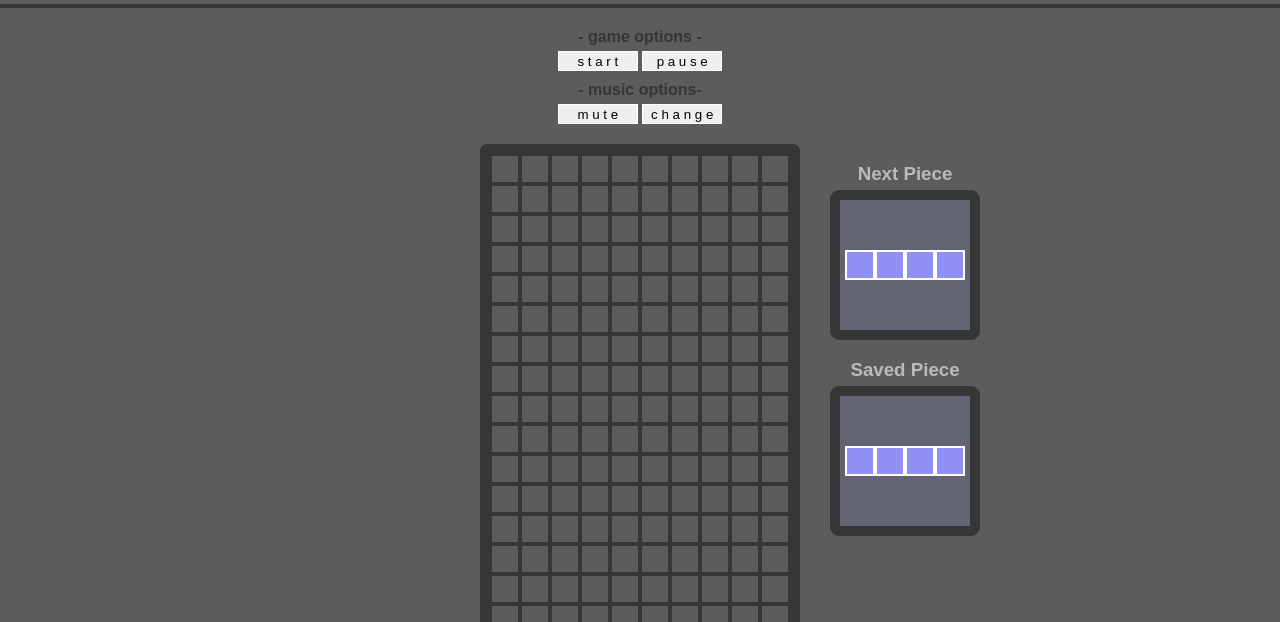
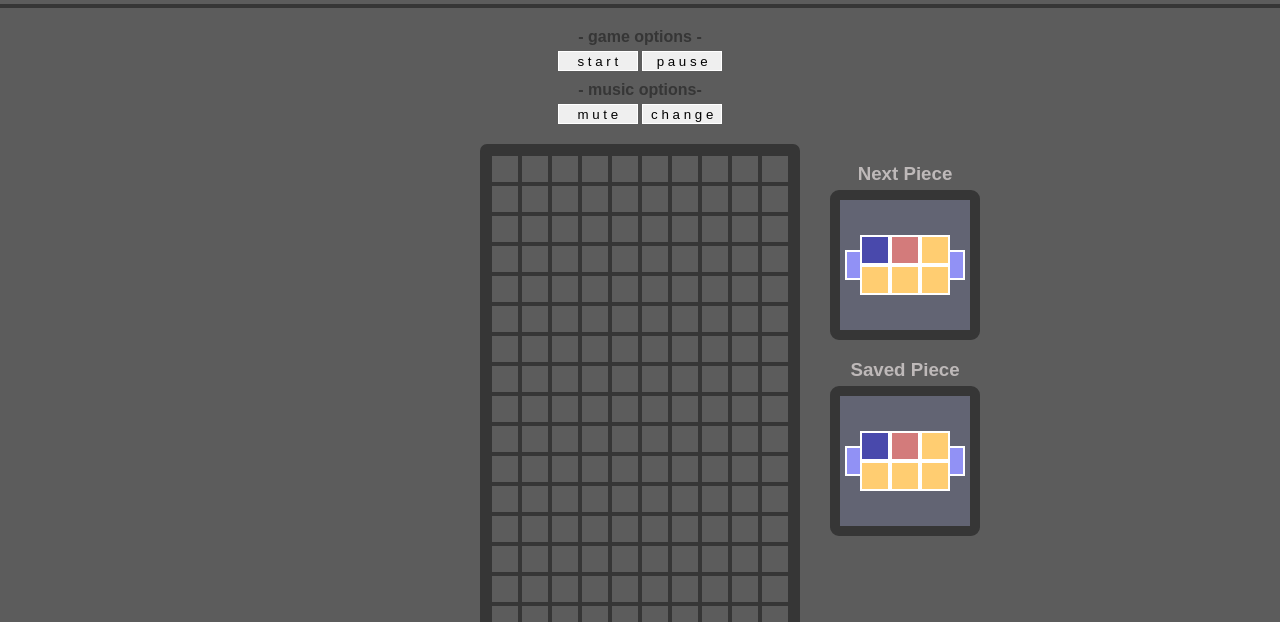
Before and after one commit to lk340/PokeBlox, a website built with webpack: page index.html in a window 1280 px wide. Shown: the part 178-800 px from the top of the page. Built offline with nearby package versions, Linux system fonts and the light colour scheme; files whose address does not match are found by name.

Commit message:
Make pieces for 'next piece' and 'saved piece'

```diff
--- a/index.html
+++ b/index.html
@@ -6,7 +6,7 @@
   <title>PokéBlox</title>
   <meta name="viewport" content="width=device-width, initial-scale=1">
   <link rel="stylesheet" type="text/css" media="screen" href="./src/main.css" />
-  <script src="/bundle.js"></script>
+  <script src="bundle.js"></script>
 
   <link rel="stylesheet" href="https://use.fontawesome.com/releases/v5.7.1/css/all.css" integrity="sha384-fnmOCqbTlWIlj8LyTjo7mOUStjsKC4pOpQbqyi7RrhN7udi9RwhKkMHpvLbHG9Sr" crossorigin="anonymous">
 </head>
@@ -277,17 +277,57 @@
               <div></div>
             </div>
 
-            <div class="tetronimo-O"></div>
+            <div class="tetronimo-O">
+              <div></div>
+              <div></div>
+              <div></div>
+              <div></div>
+            </div>
 
-            <div class="tetronimo-T"></div>
+            <div class="tetronimo-T">
+              <div></div>
+              <div></div>
+              <div></div>
+              <div></div>
+              <div></div>
+              <div></div>
+            </div>
 
-            <div class="tetronimo-S"></div>
+            <div class="tetronimo-S">
+              <div></div>
+              <div></div>
+              <div></div>
+              <div></div>
+              <div></div>
+              <div></div>
+            </div>
 
-            <div class="tetronimo-Z"></div>
+            <div class="tetronimo-Z">
+              <div></div>
+              <div></div>
+              <div></div>
+              <div></div>
+              <div></div>
+              <div></div>
+            </div>
 
-            <div class="tetronimo-J"></div>
+            <div class="tetronimo-J">
+              <div></div>
+              <div></div>
+              <div></div>
+              <div></div>
+              <div></div>
+              <div></div>
+            </div>
 
-            <div class="tetronimo-L"></div>
+            <div class="tetronimo-L">
+              <div></div>
+              <div></div>
+              <div></div>
+              <div></div>
+              <div></div>
+              <div></div>
+            </div>
           </div>
 
           <h3>Saved Piece</h3>
@@ -299,17 +339,59 @@
                 <div></div>
               </div>
 
-            <div class="tetronimo-O"></div>
+              <div class="tetronimo-O">
+                <div></div>
+                <div></div>
+                <div></div>
+                <div></div>
+              </div>
 
-            <div class="tetronimo-T"></div>
+              <div class="tetronimo-T">
+                <div></div>
+                <div></div>
+                <div></div>
+                <div></div>
+                <div></div>
+                <div></div>
+              </div>
 
-            <div class="tetronimo-S"></div>
+              <div class="tetronimo-S">
+                <div></div>
+                <div></div>
+                <div></div>
+                <div></div>
+                <div></div>
+                <div></div>
+              </div>
 
-            <div class="tetronimo-Z"></div>
+              <div class="tetronimo-Z">
+                <div></div>
+                <div></div>
+                <div></div>
+                <div></div>
+                <div></div>
+                <div></div>
+              </div>
 
-            <div class="tetronimo-J"></div>
+              <div class="tetronimo-J">
+                <div></div>
+                <div></div>
+                <div></div>
+                <div></div>
+                <div></div>
+                <div></div>
+              </div>
 
-            <div class="tetronimo-L"></div>
+              <div class="tetronimo-L">
+                <div></div>
+                <div></div>
+                <div></div>
+                <div></div>
+                <div></div>
+                <div></div>
+              </div>
+            </div>
+
           </div>
         </div>
     </div>
--- a/src/game.js
+++ b/src/game.js
@@ -3,7 +3,7 @@ document.addEventListener("DOMContentLoaded", () => {
   const detailModal = document.getElementById("detail-modal");
 
   document.getElementById("details").addEventListener("click", () => {
-    debugger;
+    // debugger;
     console.log(document.getElementById("about-modal-close").style.color);
     console.log("hello");
 
--- a/src/main.css
+++ b/src/main.css
@@ -213,6 +213,10 @@ h1 {
   align-items: center;
 }
 
+#piece-options #next-piece > div, #piece-options #saved-piece > div {
+  position: absolute;
+}
+
 .tetronimo-I {
  display: flex;
 }
@@ -222,6 +226,108 @@ h1 {
   height: 30px;
   border: white solid 2px;
   background-color: var(--lightBlue);
+}
+
+.tetronimo-O {
+  display: grid;
+  grid-template-columns: repeat(2, 1fr);
+}
+
+.tetronimo-O > div {
+  width: 30px;
+  height: 30px;
+  border: white solid 2px;
+  background-color: var(--yellow);
+}
+
+.tetronimo-T {
+  display: grid;
+  grid-template-columns: repeat(3, 1fr);
+}
+
+.tetronimo-T > div {
+  width: 30px;
+  height: 30px;
+}
+
+.tetronimo-T div:nth-child(2),
+.tetronimo-T div:nth-child(4),
+.tetronimo-T div:nth-child(5),
+.tetronimo-T div:nth-child(6) {
+  background-color: var(--purple);
+  border: white solid 2px;
+}
+
+.tetronimo-S {
+  display: grid;
+  grid-template-columns: repeat(3, 1fr);
+}
+
+.tetronimo-S > div {
+  width: 30px;
+  height: 30px;
+}
+
+.tetronimo-S div:nth-child(2),
+.tetronimo-S div:nth-child(3),
+.tetronimo-S div:nth-child(4),
+.tetronimo-S div:nth-child(5) {
+  background-color: var(--green);
+  border: white solid 2px;
+}
+
+.tetronimo-Z {
+  display: grid;
+  grid-template-columns: repeat(3, 1fr);
+}
+
+.tetronimo-Z > div {
+  width: 30px;
+  height: 30px;
+}
+
+.tetronimo-Z div:nth-child(1),
+.tetronimo-Z div:nth-child(2),
+.tetronimo-Z div:nth-child(5),
+.tetronimo-Z div:nth-child(6) {
+  background-color: var(--red);
+  border: white solid 2px;
+}
+
+.tetronimo-J {
+  display: grid;
+  grid-template-columns: repeat(3, 1fr);
+}
+
+.tetronimo-J > div {
+  width: 30px;
+  height: 30px;
+}
+
+.tetronimo-J div:nth-child(1),
+.tetronimo-J div:nth-child(4),
+.tetronimo-J div:nth-child(5),
+.tetronimo-J div:nth-child(6) {
+  background-color: var(--blue);
+  border: white solid 2px;
+}
+
+.tetronimo-L {
+  display: grid;
+  grid-template-columns: repeat(3, 1fr);
+}
+
+.tetronimo-L > div {
+  width: 30px;
+  height: 30px;
+}
+
+.tetronimo-L div:nth-child(3),
+.tetronimo-L div:nth-child(4),
+.tetronimo-L div:nth-child(5),
+.tetronimo-L div:nth-child(6) {
+  background-color: var(--orange);
+  border: white solid 2px;
 }
 
 /* ============================= PIECE-OPTIONS END ============================= */
```
Also changed, not shown: bundle.js (+1 -1 lines). Lines whose indentation alone changed are shown as unchanged.
